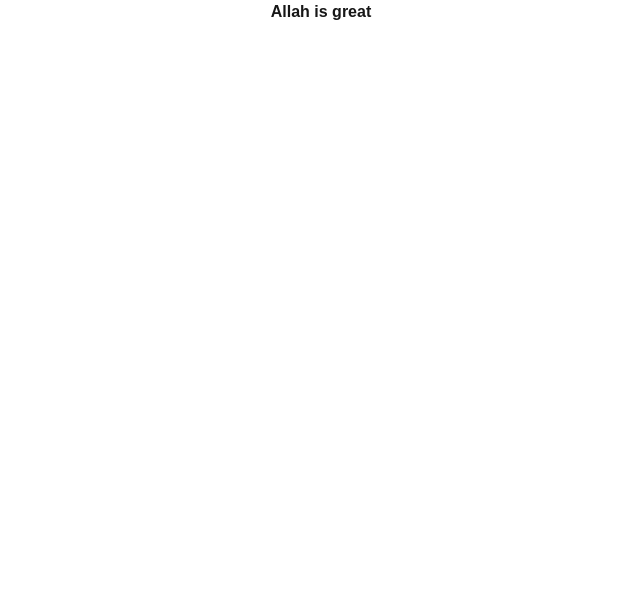
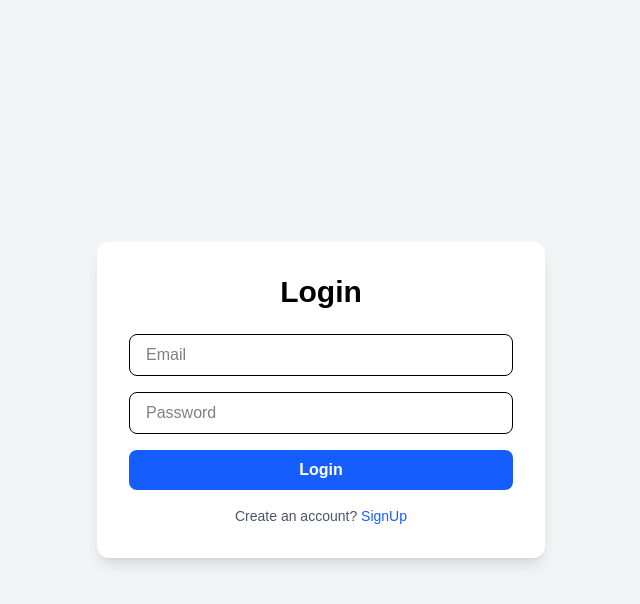
Before and after one commit to iammaaj10/NextJs, a Next.js app: page /login in a window 1280 px wide. Shown: the top 604 px of the page, without its empty margins (319-959 px from the left). Built offline with nearby package versions, Linux system fonts and the light colour scheme.

Commit message:
login page

```diff
--- a/app/login/page.tsx
+++ b/app/login/page.tsx
@@ -1,7 +1,52 @@
+"use client"
+import Link from "next/link"
+import { useRouter } from "next/navigation"
+import React from "react"
+import { Axios } from "axios"
 export default function login() {
+    const [user , setUser] = React.useState({
+        email:"",
+        password:""
+    })
+    const login = () =>{}
     return (
-        <div>
-            <h1 className="text-center font-bold">Allah is great</h1>
+         <div className="min-h-screen flex justify-center items-center bg-gray-100 text-black">
+      <div className="w-full max-w-md bg-white p-8 rounded-xl shadow-lg">
+        <h1 className="text-3xl font-bold text-center mb-6 text-black">Login</h1>
+
+        <div className="space-y-4">
+
+          <input
+            type="text"
+            value={user.email}
+            onChange={(e) => setUser({ ...user, email: e.target.value })}
+            placeholder="Email"
+            className="w-full px-4 py-2 border rounded-lg focus:outline-none focus:ring-2 focus:ring-blue-500"
+          />
+
+          <input
+            type="password"
+            value={user.password}
+            onChange={(e) => setUser({ ...user, password: e.target.value })}
+            placeholder="Password"
+            className="w-full px-4 py-2 border rounded-lg focus:outline-none focus:ring-2 focus:ring-blue-500"
+          />
+
+          <button
+            onClick={login}
+            className="w-full py-2 bg-blue-600 text-white font-semibold rounded-lg hover:bg-blue-700 transition"
+          >
+            Login
+          </button>
         </div>
+
+        <p className="text-center text-sm text-gray-600 mt-4">
+          Create an account?{" "}
+          <Link href="/signUp" className="text-blue-600 hover:underline">
+            SignUp
+          </Link>
+        </p>
+      </div>
+    </div>
     )
 }
```
